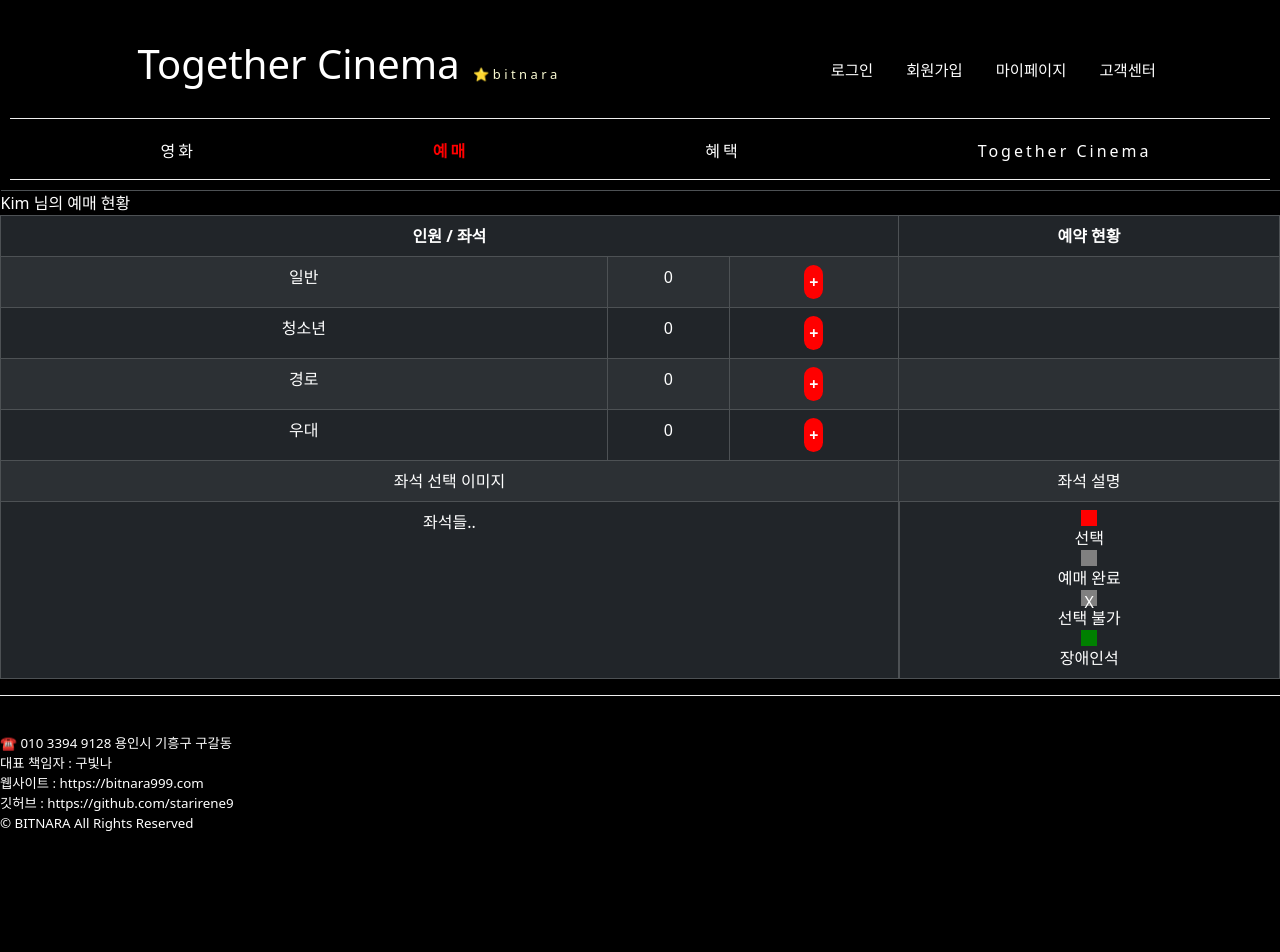
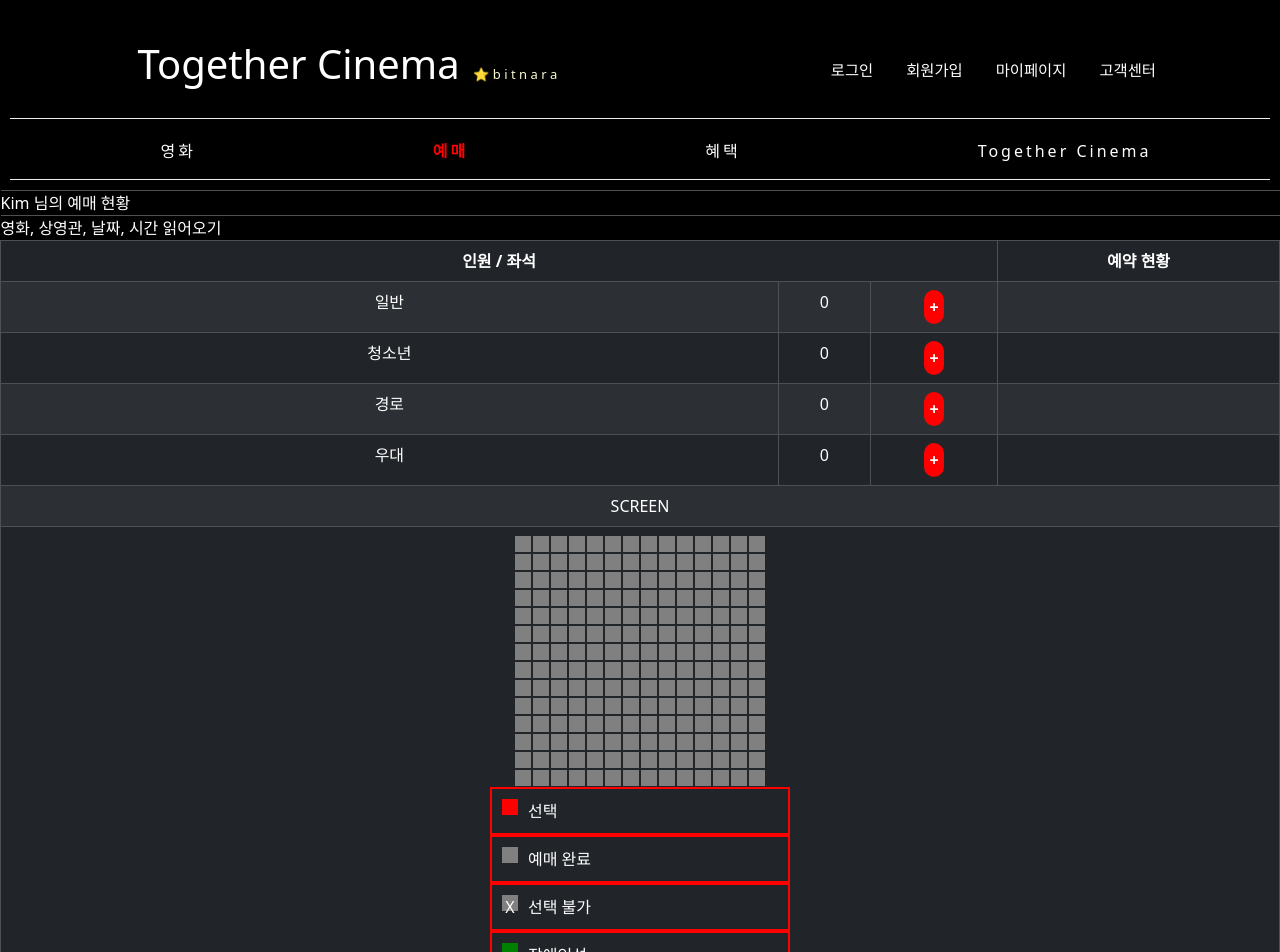
Before and after one commit to starirene9/React-Movie-Project, a React (Create React App) app: page /booking/seat in a window 1280 px wide. Shown: the top 952 px of the page. Before the commit the page ends 834 px from the top, so only its background shows below. Built offline with nearby package versions, Linux system fonts and the light colour scheme.

Commit message:
드디어 좌석 만들어 냄 first draft

```diff
--- a/src/Booking/Booking.js
+++ b/src/Booking/Booking.js
@@ -5,11 +5,14 @@ import {useState} from "react";
 import {useDispatch, useSelector} from "react-redux";
 import {increase} from "../store";
 import button from "bootstrap/js/src/button";
-import {useNavigate} from "react-router-dom";
+import { useNavigate} from "react-router-dom";
+
 
 function Booking({data}) {
     // 모든 항목 클릭 후 좌석 예매 페이지 이동
     let navigate = useNavigate();
+
+    // useHistory 를 사용하면 데이터를 라우트 간에 전달할 수 있다.
 
     // 리덕스 사용
     let locations = useSelector((state) => state.locations)
@@ -50,7 +53,7 @@ function Booking({data}) {
     const canNavigate = selectedMovie && selectedLocation && selectedDate && selectedTime;
     const handleSeatSelectionClick = () => {
         if (canNavigate) {
-            navigate('/booking/seat');
+            navigate('/booking/seat', {state : {canNavigate}});
         } else {
             alert('위의 항목을 모두 선택하셔야 좌석 예매 페이지로 이동합니다.');
         }
@@ -199,7 +202,8 @@ function Booking({data}) {
                 </tr>
                 <tr>
                     <td colSpan="4" style={{color:'red', textAlign :'center', fontWeight:'bolder'}}
-                    onClick={handleSeatSelectionClick}>좌석 선택하기</td>
+                    onClick={handleSeatSelectionClick}>좌석 선택하기
+                    </td>
                 </tr>
                 </tbody>
             </Table>
--- a/src/Booking/Bookingseat.Module.css
+++ b/src/Booking/Bookingseat.Module.css
@@ -1,6 +1,12 @@
-/*.seatBox {*/
-/*    !*border: 1px solid lightgray;*!*/
-/*    width: 3vh;*/
-/*    height: 3vh;*/
-/*    background-color: gray;*/
-/*}*/
+.seatDescribe {
+    border: 2px solid red;
+    display: flex;
+    flex-direction : row;
+    justify-content: flex-start;
+    width: 300px;
+    padding: 10px;
+}
+
+.seatDescribe > * {
+    margin-right: 10px;
+}
--- a/src/Booking/Bookingseat.js
+++ b/src/Booking/Bookingseat.js
@@ -4,6 +4,7 @@ import {useDispatch, useSelector} from "react-redux";
 import {addCount} from "../store";
 import './Bookingseat.Module.css';
 import {useState} from "react";
+import {useLocation} from 'react-router-dom';
 
 function Bookingseat() {
 
@@ -17,17 +18,53 @@ function Bookingseat() {
         height: '2vh'
     });
 
+    // Create a 2D array to represent the seat map : 2차원 배열 생성하기
+    const rows = 14;
+    const columns = 14;
+
+    // new Array(rows)는 rows 개수만큼의 원소를 가진 배열을 생성
+    const seatMap = new Array(rows).fill(null).map(() =>
+        new Array(columns).fill(null)
+    );
+
+    // JSX for rendering the seat map
+    const seatMapJSX = seatMap.map((row, rowIndex) => ( //  각 행을 JSX로 변환 :  실제로 좌석을 나타내는 <td> 엘리먼트들을 생성하는 작업
+        <tr key={rowIndex}>
+            {
+                row.map((_, columnIndex) => ( // JavaScript에서 _는 보통 "무시하고 싶은 값"
+                    // 각 행 내부의 열을 순회하며 JSX로 변환
+                    <td key={columnIndex}>
+                        <div style={divStyle}></div>
+                    </td>
+                ))}
+        </tr>
+    ));
+
+
+    //받는 쪽 라우트 컴포넌트에서는 location.state를 통해 전달받은 데이터에 접근
+    const location = useLocation();
+    const receivedData = location.state;
+    console.log(receivedData);
+
+    if (receivedData && receivedData.canNavigate) {
+        console.log('canNavigate is true in received data.');
+    } else {
+        console.log('canNavigate is not true in received data.');
+    }
+
+
     return (
         <>
             <Table striped bordered hover variant="dark">
                 <thead>
                 <tr>{state.user.name} 님의 예매 현황</tr>
+                <tr>영화, 상영관, 날짜, 시간 읽어오기</tr>
                 <tr>
                     <th colSpan="3" style={{textAlign: 'center'}}>인원 / 좌석</th>
                     <th colSpan="3" style={{textAlign: 'center'}}>예약 현황</th>
                 </tr>
                 </thead>
-                <tbody  style={{ textAlign : 'center'}}>
+                <tbody style={{textAlign: 'center'}}>
                 {
                     state.people.map((a, i) =>
                         <tr key={i}>
@@ -40,26 +77,68 @@ function Bookingseat() {
                                 </button>
                             </td>
                             <td colSpan="3">
-
+                                <div>
+                                    {
+                                        state.people[i].count >= 1 ?
+                                            (<p>
+                                                <strong>{state.people[i].type}&nbsp;{state.people[i].count}</strong> 을
+                                                선택하셨습니다.</p>) : null
+                                    }
+                                </div>
                             </td>
                         </tr>
                     )
                 }
                 <tr>
-                    <td colSpan="3">좌석 선택 이미지</td>
-                    <td colSpan="1">좌석 설명</td>
+                    <td colSpan="4">SCREEN</td>
+                    {/*<td colSpan="1">좌석 설명</td>*/}
                 </tr>
                 <tr>
-                    <td colSpan="3">좌석들..</td>
-                    <td rowSpan="3" style={{ display: 'flex', flexDirection: 'column', justifyContent: 'center', alignItems: 'center' }}>
-                        <div style={{...divStyle, backgroundColor : 'red'}}></div>
-                        <span>선택</span>
-                        <div style={divStyle} ></div>
-                        <span>예매 완료</span>
-                        <div style={divStyle} >X</div>
-                        <span>선택 불가</span>
-                        <div style={{...divStyle, backgroundColor : 'green'}} ></div>
-                        <span>장애인석</span>
+                    {/*내부의 <table>을 사용하여 별도의 레이아웃을 만들 수 있습니다.*/}
+                    <td colSpan="4">
+                        <table style={{margin: '0 auto'}}>
+                            <tbody>
+                            {seatMapJSX}
+                            </tbody>
+                        </table>
+                        <section style={{
+                            display: 'flex',
+                            flexDirection: 'column',
+                            justifyContent: 'center',
+                            alignItems: 'center',
+                        }}>
+                            <div className='seatDescribe'>
+                                <div style={{...divStyle, backgroundColor: 'red'}}></div>
+                                <span>선택</span>
+                            </div>
+                            <div className='seatDescribe'>
+                                <div style={divStyle}></div>
+                                <span>예매 완료</span>
+                            </div>
+                            <div className='seatDescribe'>
+                                <div style={divStyle}>X</div>
+                                <span>선택 불가</span>
+                            </div>
+                            <div className='seatDescribe'>
+                                <div style={{...divStyle, backgroundColor: 'green'}}></div>
+                                <span>장애인석</span>
+                            </div>
+                        </section>
+                        {/*</td>*/}
+                        {/*<td style={{*/}
+                        {/*    display: 'flex',*/}
+                        {/*    flexDirection: 'column',*/}
+                        {/*    justifyContent: 'center',*/}
+                        {/*    alignItems: 'center',*/}
+                        {/*}}>*/}
+                        {/*    <div style={{...divStyle, backgroundColor: 'red'}}></div>*/}
+                        {/*    <span>선택</span>*/}
+                        {/*    <div style={divStyle}></div>*/}
+                        {/*    <span>예매 완료</span>*/}
+                        {/*    <div style={divStyle}>X</div>*/}
+                        {/*    <span>선택 불가</span>*/}
+                        {/*    <div style={{...divStyle, backgroundColor: 'green'}}></div>*/}
+                        {/*    <span>장애인석</span>*/}
                     </td>
                 </tr>
                 </tbody>
```
